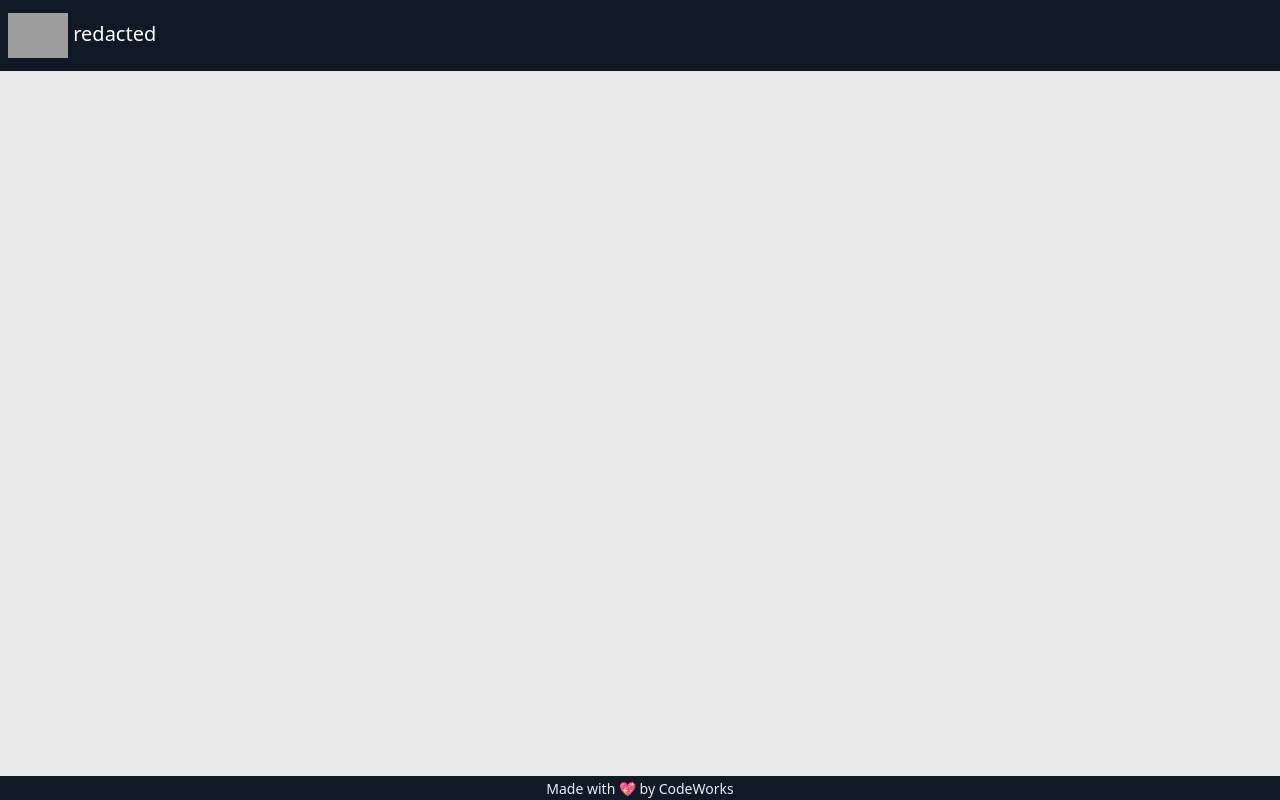
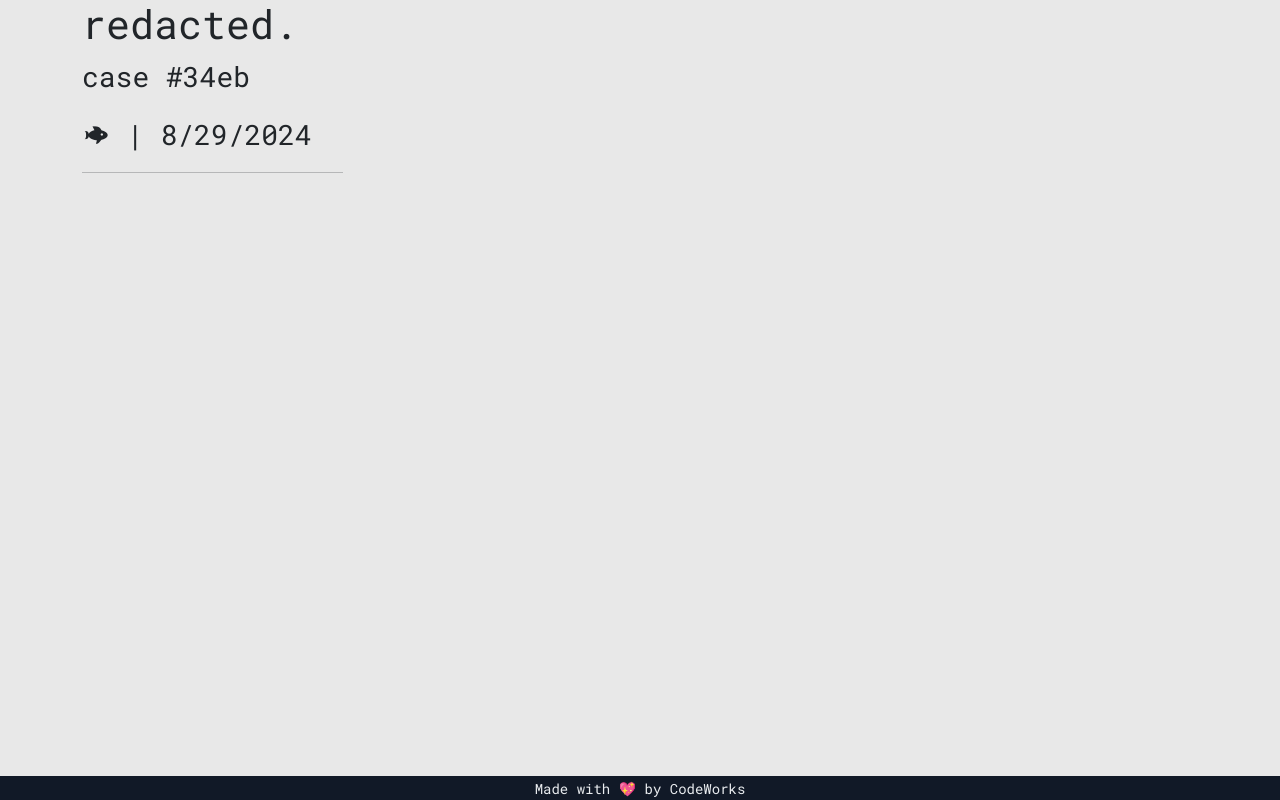
Before and after one commit to CodeWorks-FullStack/fall24_redacted, a website with bundled scripts: page index.html in a window 1280 px wide. Built offline with nearby package versions, Linux system fonts and the light colour scheme; grey boxes are pictures that could not be loaded; a script that the page names is missing.

Commit message:
stubbed out template

```diff
--- a/assets/style/style.css
+++ b/assets/style/style.css
@@ -1 +1,9 @@
 /* BASIC STYLES HERE */
+
+
+* {
+  font-family: "Roboto Mono", monospace;
+  font-optical-sizing: auto;
+  font-weight: 400;
+  font-style: normal;
+}
--- a/index.html
+++ b/index.html
@@ -10,6 +10,9 @@
     href="https://cdnjs.cloudflare.com/ajax/libs/MaterialDesign-Webfont/7.0.96/css/materialdesignicons.min.css"
     integrity="sha512-fXnjLwoVZ01NUqS/7G5kAnhXNXat6v7e3M9PhoMHOTARUMCaf5qNO84r5x9AFf5HDzm3rEZD8sb/n6dZ19SzFA=="
     crossorigin="anonymous" referrerpolicy="no-referrer" />
+  <link rel="preconnect" href="https://fonts.googleapis.com">
+  <link rel="preconnect" href="https://fonts.gstatic.com" crossorigin>
+  <link href="https://fonts.googleapis.com/css2?family=Roboto+Mono:ital@0;1&display=swap" rel="stylesheet">
   <link rel="stylesheet" href="assets/style/main.css">
   <link rel="stylesheet" href="assets/style/style.css">
   <title>redacted</title>
@@ -18,29 +21,29 @@
 <body>
   <!-- SECTION -->
   <header>
-    <nav class="navbar navbar-dark navbar-expand bg-dark text-light px-2">
-      <a class="navbar-brand" href="#">
-        <img src="https://codeworks.blob.core.windows.net/public/assets/img/cw-mark.png" height="45" alt=""
-          loading="lazy">
-        <span class="ml-2">redacted</span>
-      </a>
-      <button class="navbar-toggler" type="button" data-toggle="collapse" data-target="#navbarNavAltMarkup"
-        aria-controls="navbarNavAltMarkup" aria-expanded="false" aria-label="Toggle navigation">
-        <span class="navbar-toggler-icon"></span>
-      </button>
-      <div class="collapse navbar-collapse" id="navbarNavAltMarkup">
-        <div class="navbar-nav">
-          <!-- NAVLINKS -->
-          <!-- <a href="#/about" class="nav-link">About</a> -->
+    <div class="container">
+      <div class="row">
+        <div class="col-12">
+          <h1>redacted.</h1>
         </div>
       </div>
-      <div class="flex-grow-1 justify-content-end align-items-center d-flex" id="authstate"></div>
-    </nav>
+    </div>
   </header>
 
   <!-- SECTION -->
   <main>
-      <!-- <section id="router-view"></section> -->
+    <div class="container">
+      <section class="row">
+        <div class="col-3">
+          <!-- STUB case file template -->
+          <div class="fs-3 selectable" role="button">
+            <p>case #34eb</p>
+            <p> <i class="mdi mdi-fish" title="fish and game"></i> | <time title="Last Accessed">8/29/2024</time></p>
+            <hr>
+          </div>
+        </div>
+      </section>
+    </div>
   </main>
 
   <!-- SECTION -->
```
